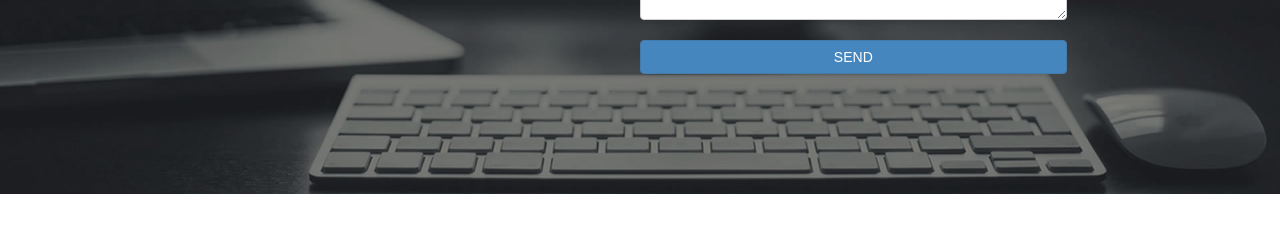
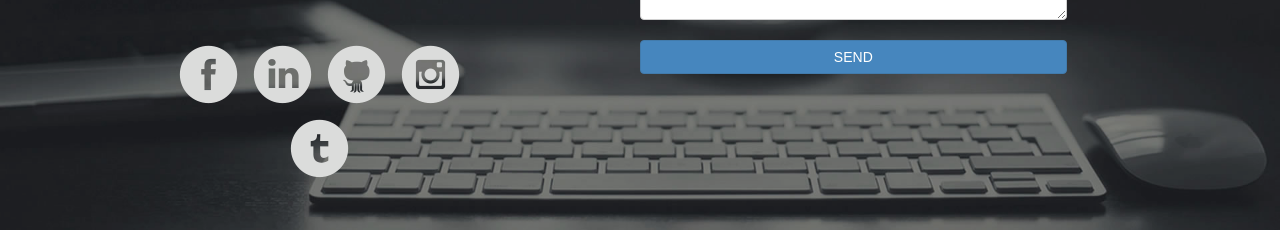
Before and after one commit to eriixon/resume-node-angular, a website: page public/index.html in a window 1280 px wide. Shown: the part 5427-5657 px from the top of the page. Before the commit the page ends 5621 px from the top, so only its background shows below. Drawn offline with nearby package versions, Linux system fonts and the light colour scheme; some packages are replaced by stand-ins of ours; a web font is replaced by a local one.

Commit message:
add twitter

```diff
--- a/public/app/app.js
+++ b/public/app/app.js
@@ -33,7 +33,7 @@ angular.module('resume').component('contacts', {
         templateUrl: 'pages/contacts.html',
         controller: function(ResumeService, $http, $scope){
 
-        this.socialLinks = ResumeService.linkMap.socialLinks;
+        $scope.socialLinks = ResumeService.linkMap.socialLinks;
         $scope.sendEmail = function (message) {
                 if(!message.got) {
                         $http.put('/sendEmail', message).then(successCallback, errorCallback);
--- a/public/app/resume-service.js
+++ b/public/app/resume-service.js
@@ -5,7 +5,8 @@ angular.module('resume').service('ResumeService', function () {
             {url: 'https://www.facebook.com/radkovsn', title: "Facebook", img: 'facebook_icon.png'},
             {url: 'https://www.linkedin.com/in/radkovsn', title: "LikedIn", img: 'linkedin_icon.png'},
             {url: 'https://github.com/eriixon', title: "GitHub", img: 'github_icon.png'},
-            {url: 'https://www.instagram.com/eriixon/', title: "Instagram", img: 'instagram_info.png'}
+            {url: 'https://www.instagram.com/eriixon/', title: "Instagram", img: 'instagram_info.png'},
+            {url: 'https://twitter.com/eriixonn', title: "Twitter", img: 'twitter_icon.png'}
         ],
         tools: [
             {url: 'https://developer.mozilla.org/en-US/docs/Web/HTML',title: 'HTML',img: 'html.png'},
--- a/public/asset/css/contacts.css
+++ b/public/asset/css/contacts.css
@@ -16,7 +16,7 @@
  }
  .soc-icons{
   display: inline-block;
-  margin: 5px 10px 5px 10px;
+  margin: 5px 5px 5px 5px;
  }
  .soc-icons:hover{
    background-color: #edeeef;
```
Also changed, not shown: public/asset/img/social/twitter_icon.png (added).
